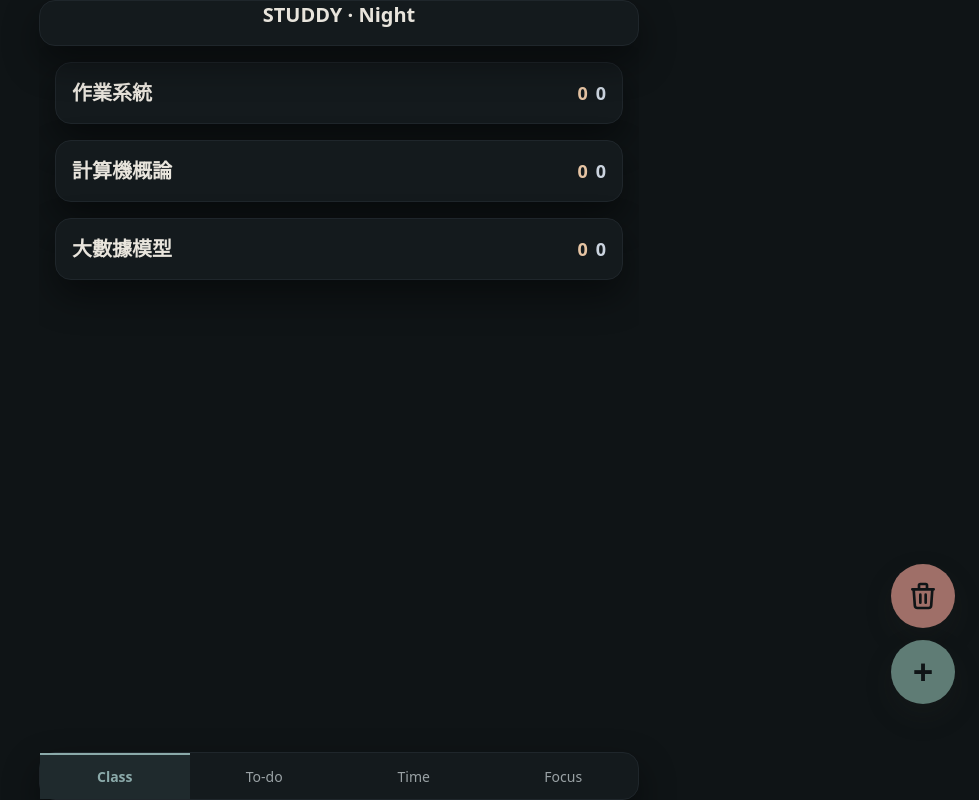
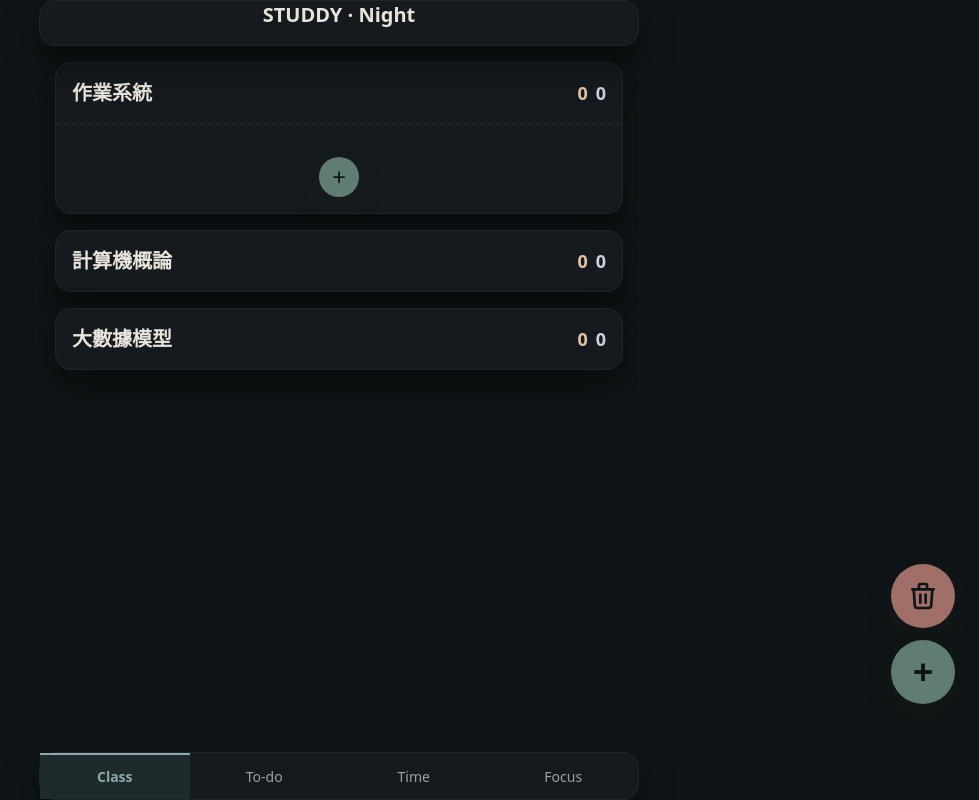
Before and after one commit to Yamikowu/studdy, a React (Vite) app: page /courses in a window 1280 px wide. Shown: the whole page, without its empty margins (301-1280 px from the left). Built offline with nearby package versions, Linux system fonts and the light colour scheme.

Commit message:
course預設展開最多項待辦

```diff
--- a/src/pages/CoursesPage.jsx
+++ b/src/pages/CoursesPage.jsx
@@ -1,6 +1,6 @@
 // src/pages/CoursesPage.jsx
 
-import React, { useState } from 'react';
+import React, { useState, useEffect } from 'react';
 import { Link } from 'react-router-dom';
 import FloatingInputModal from '../components/FloatingInputModal';
 import { useLocalStorageState } from '../hooks/useLocalStorageState';
@@ -16,6 +16,25 @@ function CoursesPage() {
   const [isModalVisible, setIsModalVisible] = useState(false);
   // 1. 新增一個 state 來管理「刪除模式」
   const [isDeleteMode, setIsDeleteMode] = useState(false);
+
+  const getCourseTodoCount = (courseId) =>
+    todos.filter(todo => todo.courseId === courseId).length;
+
+  // 預設展開待辦數量最多的課程（若同數量則取列表中較前面的）
+  useEffect(() => {
+    if (!courses || courses.length === 0) return;
+    let bestId = null;
+    let bestCount = -1;
+    courses.forEach(course => {
+      const count = getCourseTodoCount(course.id);
+      if (count > bestCount) {
+        bestId = course.id;
+        bestCount = count;
+      }
+    });
+    if (bestId === null) return;
+    setExpandedCourseIds(prev => (prev.length === 0 ? [bestId] : prev));
+  }, [courses, todos]);
 
   const handleCourseClick = (courseId) => {
     // 在刪除模式下，點擊課程不應該觸發展開/收合
--- a/src/pages/TimelinePage.jsx
+++ b/src/pages/TimelinePage.jsx
@@ -249,15 +249,15 @@ export default function FullTimelinePage() {
                       >
                         <p className="font-semibold">{todo.title}</p>
                         {/* <p className="text-xs">{formatTime(new Date(todo.time))}</p> */}
-                        <p className="text-xs flex items-center gap-2">
-                          <span>
+                        <div className="text-xs flex items-center justify-between gap-3">
+                          <span className="flex-shrink-0">
                             {startText}
                             {!todo.allDay && endText ? ` - ${endText}` : ''}
                           </span>
                           {deadlineText && (
-                            <span className="text-red-500">截止 {deadlineText}</span>
+                            <span className="text-xs text-red-500 flex-shrink-0">截止 {deadlineText}</span>
                           )}
-                        </p>
+                        </div>
                       </Link>
                     );
                   })}
```
